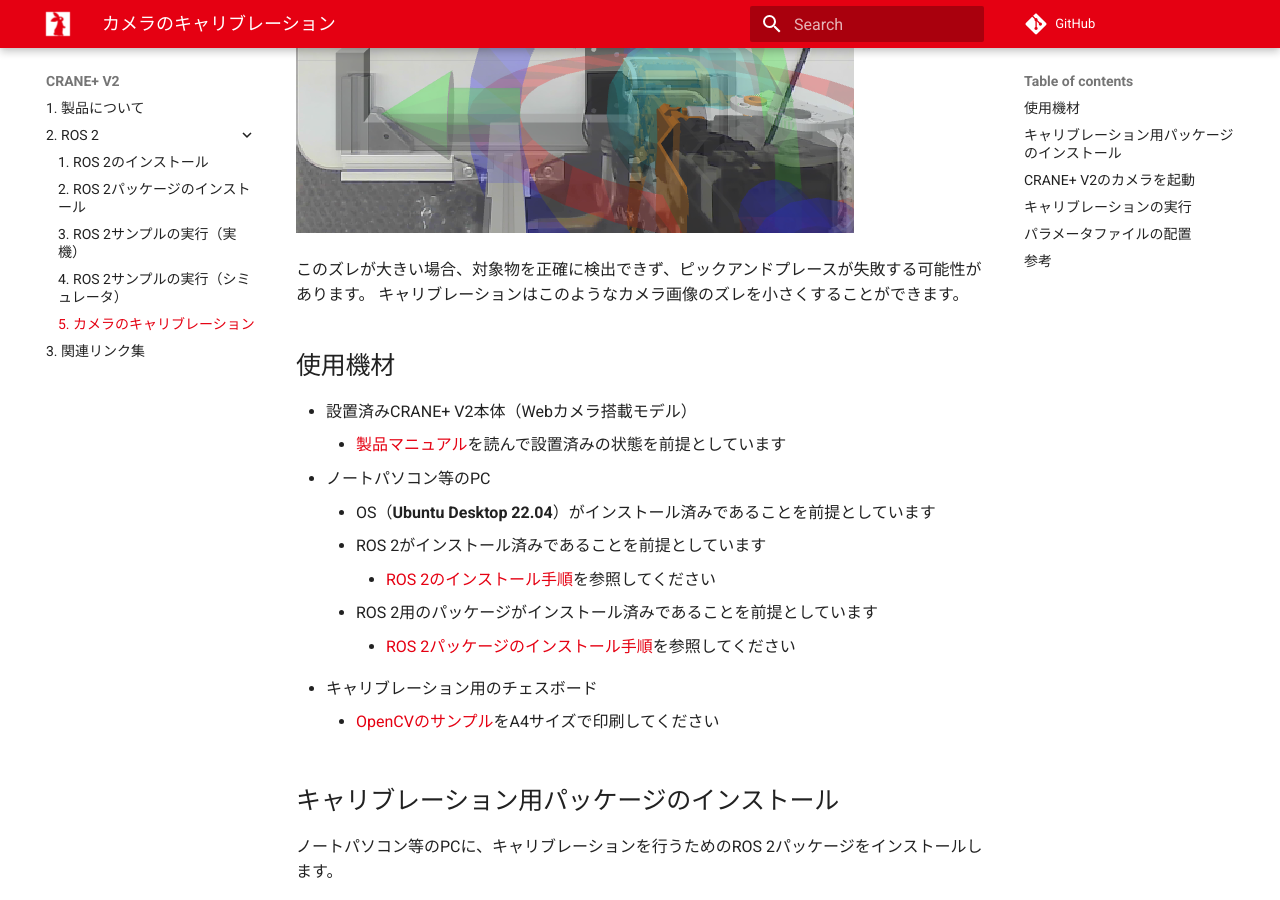
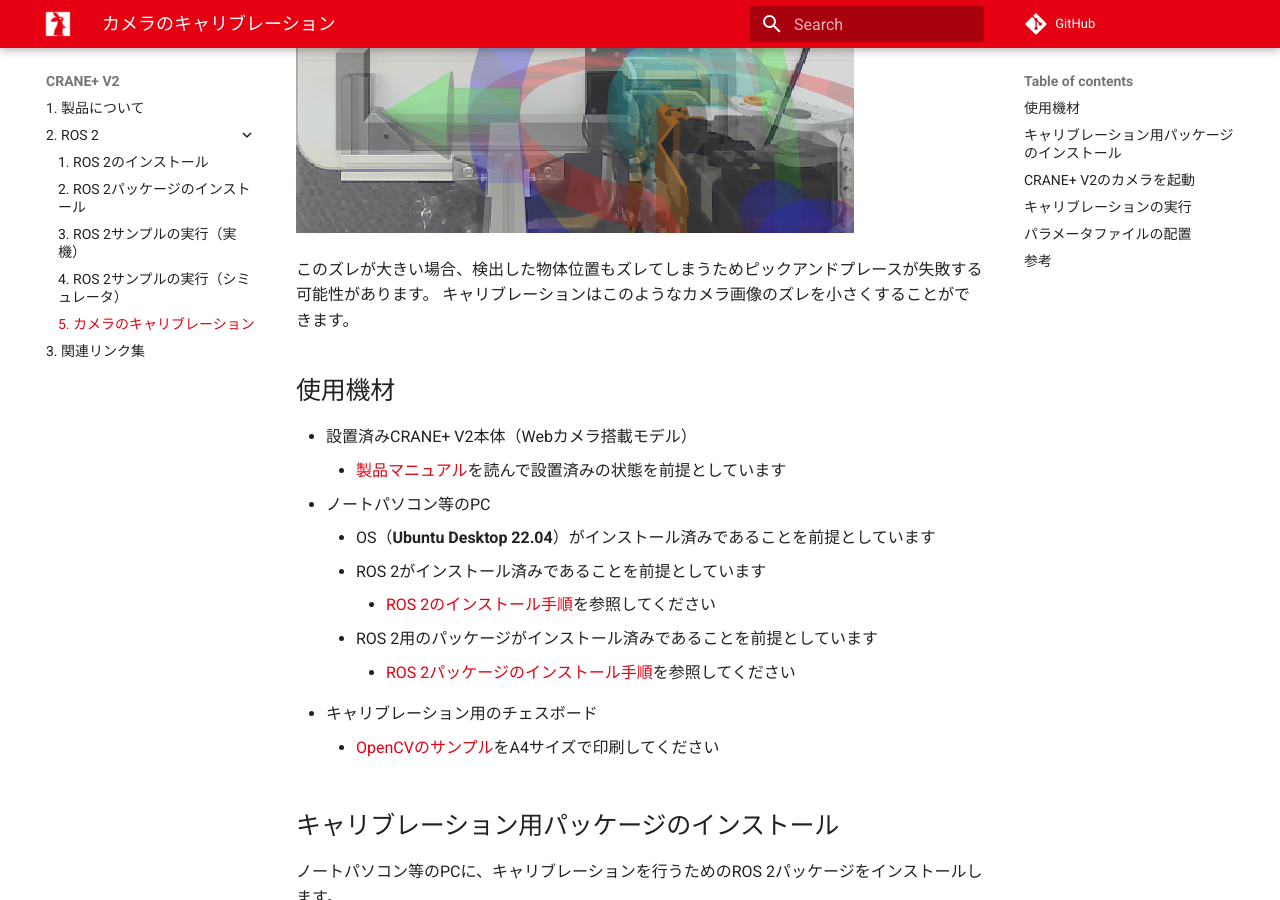
Before and after one commit to rt-net/tutorials, an MkDocs documentation site: the page built from docs/cranev2/ros/camera-calibration.md, in a window 1280 px wide and 900 px high, scrolled down 626 px. Built offline with MkDocs 1.6.1 and Material for MkDocs 9.7.7, drawn with Linux system fonts in a browser that asks for light colours; comment, search, counter and statistics services are not loaded.

Commit message:
ズレが大きい場合の説明を修正
Co-authored-by: Kuwamai <mitsumex333@gmail.com>

```diff
--- a/docs/cranev2/ros/camera-calibration.md
+++ b/docs/cranev2/ros/camera-calibration.md
@@ -12,7 +12,7 @@ robot: CRANE+ V2
 
 ![](../../img/cranev2/ros/before_calibration.png)
 
-このズレが大きい場合、対象物を正確に検出できず、ピックアンドプレースが失敗する可能性があります。
+このズレが大きい場合、検出した物体位置もズレてしまうためピックアンドプレースが失敗する可能性があります。
 キャリブレーションはこのようなカメラ画像のズレを小さくすることができます。
 
 ## 使用機材 {: #requirements}
```
